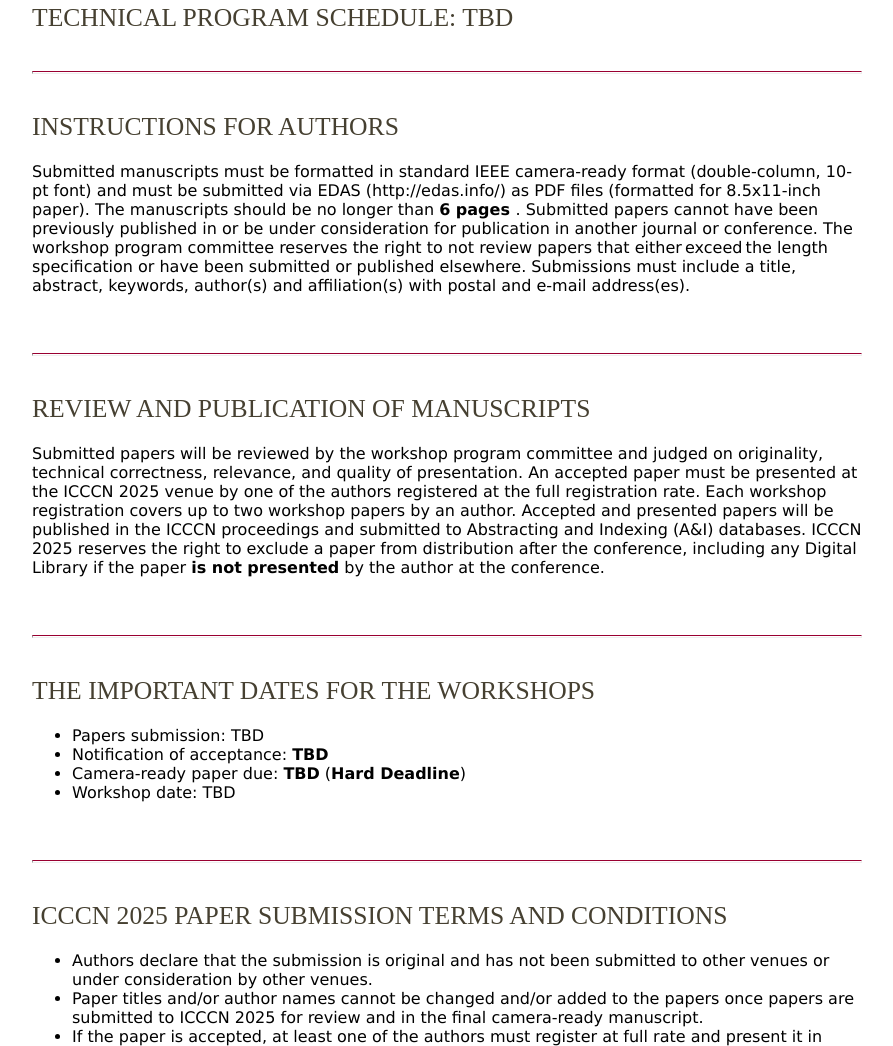
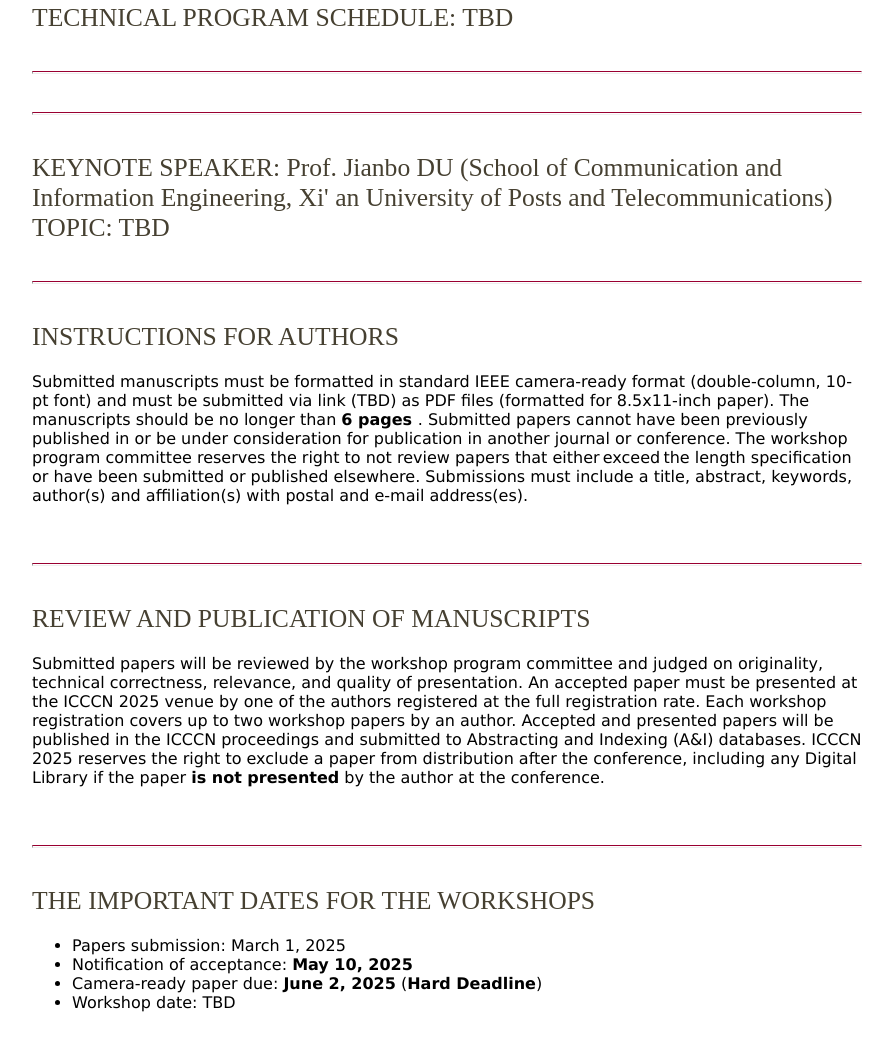
Before and after one commit to simpsonhu/ICCCN_AIECN_2025, a plain HTML site: page index.html in a window 1280 px wide. Shown: the part 2343-3389 px from the top of the page, without its empty margins (248-1141 px from the left). Drawn offline with Linux system fonts and the light colour scheme; files that its build step writes are made by us from their sources.

Commit message:
Update index.html

```diff
--- a/index.html
+++ b/index.html
@@ -95,8 +95,18 @@
 				<hr class="style17">
 				<br>
 				<br>
+				<hr class="style17">
+				<br>
+				<br>
+					<h2>KEYNOTE SPEAKER: Prof. Jianbo DU (School of Communication and Information Engineering, Xi' an University of Posts and Telecommunications)</h2>
+					<h2>TOPIC: TBD</h2>
+				<br>
+				<br>
+				<hr class="style17">
+				<br>
+				<br>
 					<h2>INSTRUCTIONS FOR AUTHORS</h2>
-						<p>Submitted manuscripts must be formatted in standard IEEE camera-ready format (double-column, 10-pt font) and must be submitted via EDAS (http://edas.info/) as PDF files (formatted for 8.5x11-inch paper). The manuscripts should be no longer than <b> 6 pages </b>. Submitted papers cannot have been previously published in or be under consideration for publication in another journal or conference. The workshop program committee reserves the right to not review papers that either exceed the length specification or have been submitted or published elsewhere. Submissions must include a title, abstract, keywords, author(s) and affiliation(s) with postal and e-mail address(es). </p>
+						<p>Submitted manuscripts must be formatted in standard IEEE camera-ready format (double-column, 10-pt font) and must be submitted via link (TBD) as PDF files (formatted for 8.5x11-inch paper). The manuscripts should be no longer than <b> 6 pages </b>. Submitted papers cannot have been previously published in or be under consideration for publication in another journal or conference. The workshop program committee reserves the right to not review papers that either exceed the length specification or have been submitted or published elsewhere. Submissions must include a title, abstract, keywords, author(s) and affiliation(s) with postal and e-mail address(es). </p>
 				<br>
 				<br>
 				<hr class="style17">
@@ -116,9 +126,9 @@
 				<br>
 					<h2>THE IMPORTANT DATES FOR THE WORKSHOPS</h2>
 						<ul>
-						<li>Papers submission: TBD</li>
-						<li>Notification of acceptance: <b>TBD</b></li>
-						<li>Camera-ready paper due: <b>TBD</b> (<b>Hard Deadline</b>)</li>
+						<li>Papers submission: March 1, 2025</li>
+						<li>Notification of acceptance: <b>May 10, 2025</b></li>
+						<li>Camera-ready paper due: <b>June 2, 2025</b> (<b>Hard Deadline</b>)</li>
 						<li>Workshop date: TBD</li>
 						</ul>
 				<br>
@@ -139,14 +149,14 @@
 				<br>
 					<h2>REGISTRATION</h2>
 						<p>Please note that at least one author of each accepted paper needs to register and present the paper at the workshop.</p>
-						<p>Please refer to the main conference <a href="http://www.icccn.org/icccn24/index.html">ICCCN 2025</a> for registration information.</p>
+						<p>Please refer to the main conference <a href="http://www.icccn.org/index.html">ICCCN 2025</a> for registration information.</p>
 				<br>
 				<br>
 				<hr class="style17">
 				<br>
 				<br>
 					<h2>CONFERENCE VENUE</h2>
-						<p>Please refer to the main conference <a href="http://www.icccn.org/icccn24/index.html">ICCCN 2025</a> for hotel and local information.</p>
+						<p>Please refer to the main conference <a href="href="http://www.icccn.org/index.html">ICCCN 2025</a> for hotel and local information.</p>
 				<br>
 				<br>
 
```
